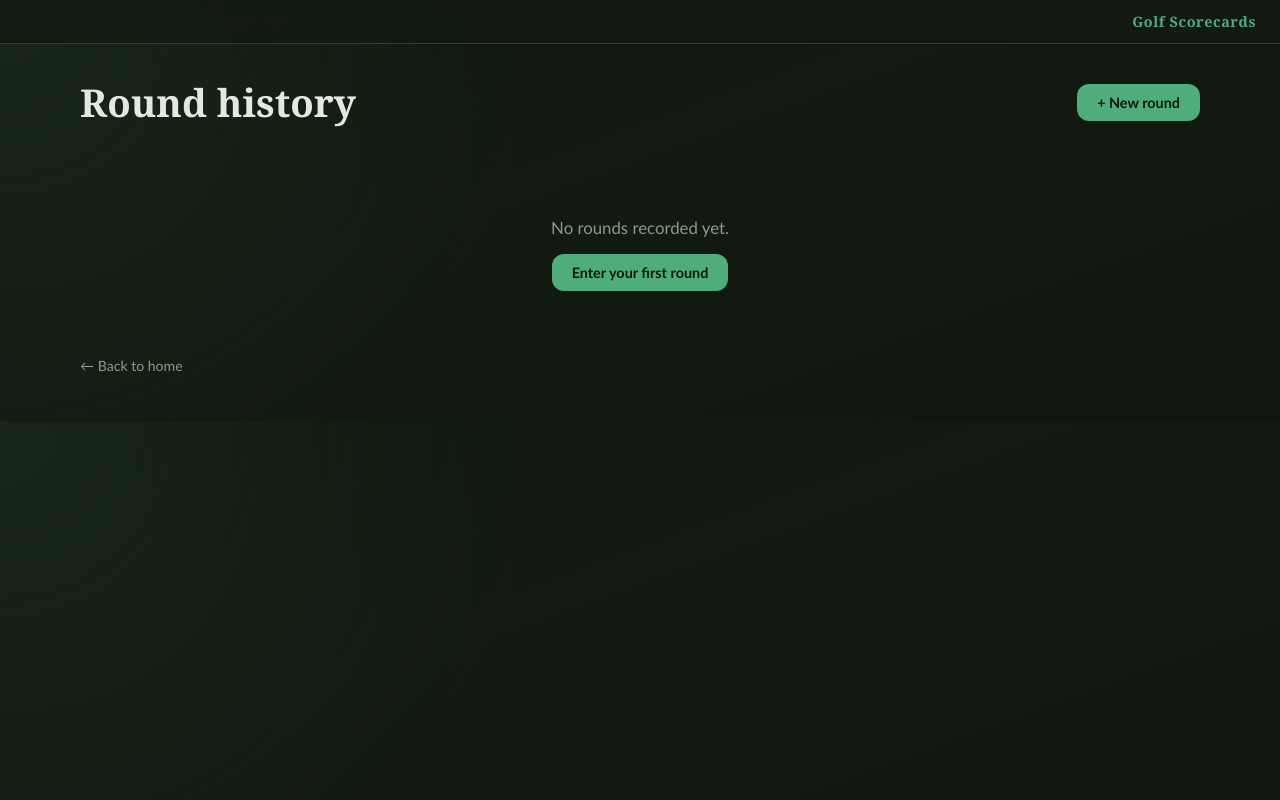
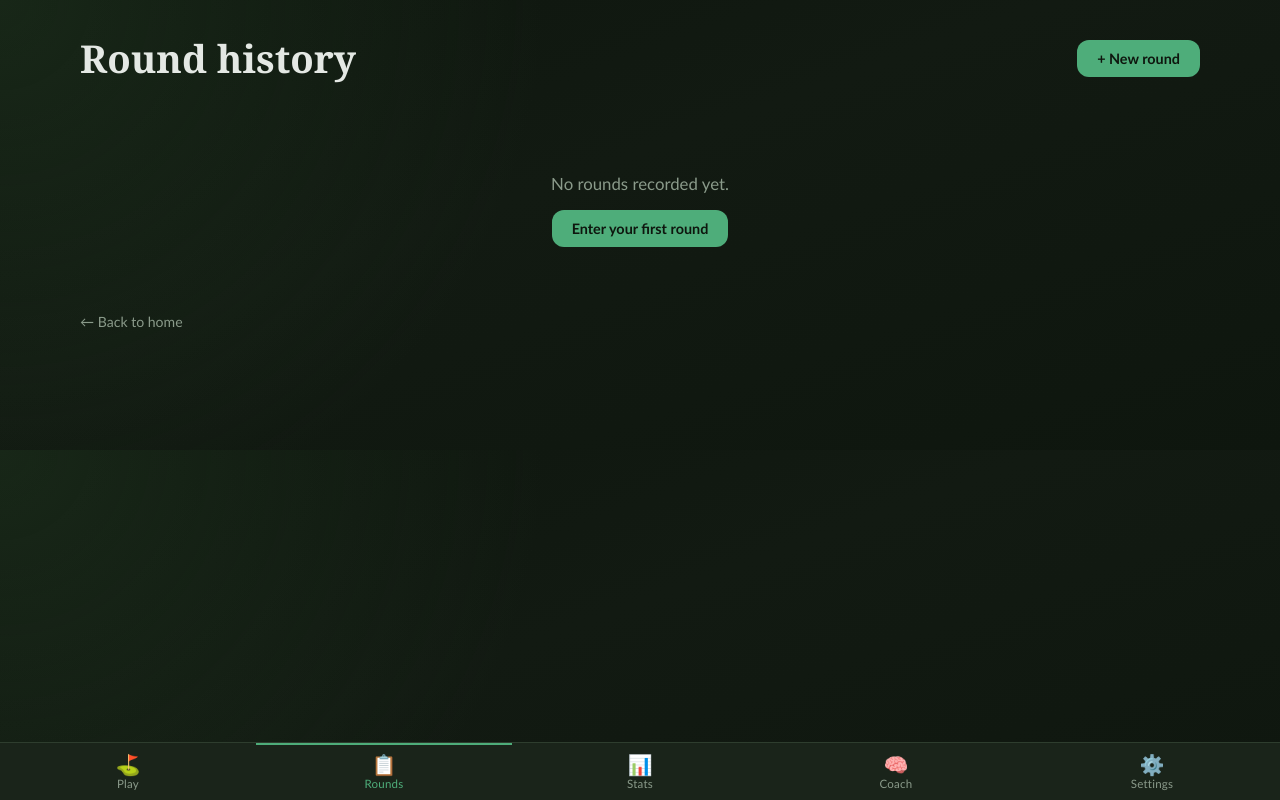
Before and after one commit to Brakjen/golf-scorecards, a FastAPI app: page /rounds in a window 1280 px wide. Run offline with FastAPI, Linux system fonts and the light colour scheme; data that the repository does not hold is empty.

Commit message:
feat(ui): bottom tab bar with five tabs
Adds a fixed-bottom tab bar replacing the old top nav. Tabs:
Play, Rounds, Stats, Coach, Settings. Play and Rounds map to
real routes (/, /rounds); the rest deep-link to anchored
sections on the dashboard for now (#play, #stats, #coach,
#settings) and will get dedicated pages later as part of the IA
split.

- base.html: removes top-nav, adds .tab-bar inside a {% block
  tabbar %} so login.html can suppress it.
- home.html: adds anchor IDs (#play, #stats, #coach,
  #settings) on the matching sections.
- Small inline JS updates the active-tab class on hashchange so
  Stats/Coach/Settings highlight correctly while staying on /.
- New CSS for .tab-bar / .tab-bar__item with safe-area-inset
  padding for iOS home indicator.

```diff
--- a/src/golf_scorecards/static/styles/app.css
+++ b/src/golf_scorecards/static/styles/app.css
@@ -1484,3 +1484,53 @@ tfoot th {
 .login-form button:hover {
   filter: brightness(1.1);
 }
+
+/* ── Bottom tab bar ──────────────────────────────────── */
+body {
+  padding-bottom: 72px; /* leave room for fixed tab bar */
+}
+
+.tab-bar {
+  position: fixed;
+  left: 0;
+  right: 0;
+  bottom: 0;
+  display: grid;
+  grid-template-columns: repeat(5, 1fr);
+  background: var(--panel);
+  border-top: 1px solid var(--rule);
+  z-index: 50;
+  padding-bottom: env(safe-area-inset-bottom, 0);
+}
+
+.tab-bar__item {
+  display: flex;
+  flex-direction: column;
+  align-items: center;
+  justify-content: center;
+  gap: 0.15rem;
+  padding: 0.55rem 0.25rem 0.65rem;
+  color: var(--muted);
+  text-decoration: none;
+  font-size: 0.72rem;
+  border-top: 2px solid transparent;
+  transition: color 120ms ease, border-color 120ms ease;
+}
+
+.tab-bar__item:hover {
+  color: var(--ink);
+}
+
+.tab-bar__item.is-active {
+  color: var(--accent);
+  border-top-color: var(--accent);
+}
+
+.tab-bar__icon {
+  font-size: 1.25rem;
+  line-height: 1;
+}
+
+.tab-bar__label {
+  letter-spacing: 0.02em;
+}
--- a/src/golf_scorecards/templates/base.html
+++ b/src/golf_scorecards/templates/base.html
@@ -8,9 +8,55 @@
     {% block head %}{% endblock %}
   </head>
   <body>
-    <nav class="top-nav">
-      <a href="/" class="top-nav__home">Golf Scorecards</a>
+    {% block body %}{% endblock %}
+    {% set _path = request.url.path if request else '/' %}
+    {% block tabbar %}
+    <nav class="tab-bar" aria-label="Primary">
+      <a href="/#play" class="tab-bar__item{% if _path == '/' %} is-active{% endif %}" data-tab="play">
+        <span class="tab-bar__icon" aria-hidden="true">⛳</span>
+        <span class="tab-bar__label">Play</span>
+      </a>
+      <a href="/rounds" class="tab-bar__item{% if _path.startswith('/rounds') %} is-active{% endif %}" data-tab="rounds">
+        <span class="tab-bar__icon" aria-hidden="true">📋</span>
+        <span class="tab-bar__label">Rounds</span>
+      </a>
+      <a href="/#stats" class="tab-bar__item" data-tab="stats">
+        <span class="tab-bar__icon" aria-hidden="true">📊</span>
+        <span class="tab-bar__label">Stats</span>
+      </a>
+      <a href="/#coach" class="tab-bar__item" data-tab="coach">
+        <span class="tab-bar__icon" aria-hidden="true">🧠</span>
+        <span class="tab-bar__label">Coach</span>
+      </a>
+      <a href="/#settings" class="tab-bar__item" data-tab="settings">
+        <span class="tab-bar__icon" aria-hidden="true">⚙️</span>
+        <span class="tab-bar__label">Settings</span>
+      </a>
     </nav>
-    {% block body %}{% endblock %}
+    {% endblock %}
+    <script>
+      // Highlight tab matching the current URL hash on the dashboard.
+      (function () {
+        function syncTab() {
+          if (window.location.pathname !== "/") return;
+          var hash = window.location.hash.replace("#", "");
+          document.querySelectorAll(".tab-bar__item").forEach(function (el) {
+            var tab = el.getAttribute("data-tab");
+            if (hash && tab === hash) {
+              el.classList.add("is-active");
+            } else if (hash && tab !== "rounds") {
+              el.classList.remove("is-active");
+            }
+          });
+          // If no hash, default Play stays active (set server-side).
+          if (!hash) {
+            var play = document.querySelector('.tab-bar__item[data-tab="play"]');
+            if (play) play.classList.add("is-active");
+          }
+        }
+        syncTab();
+        window.addEventListener("hashchange", syncTab);
+      })();
+    </script>
   </body>
 </html>
--- a/src/golf_scorecards/templates/login.html
+++ b/src/golf_scorecards/templates/login.html
@@ -1,6 +1,8 @@
 {% extends "base.html" %}
 
 {% block title %}Sign in · Golf Scorecards{% endblock %}
+
+{% block tabbar %}{% endblock %}
 
 {% block body %}
 <main class="page-shell login-shell">
```
Also changed, not shown: src/golf_scorecards/templates/home.html (+4 -4 lines).
